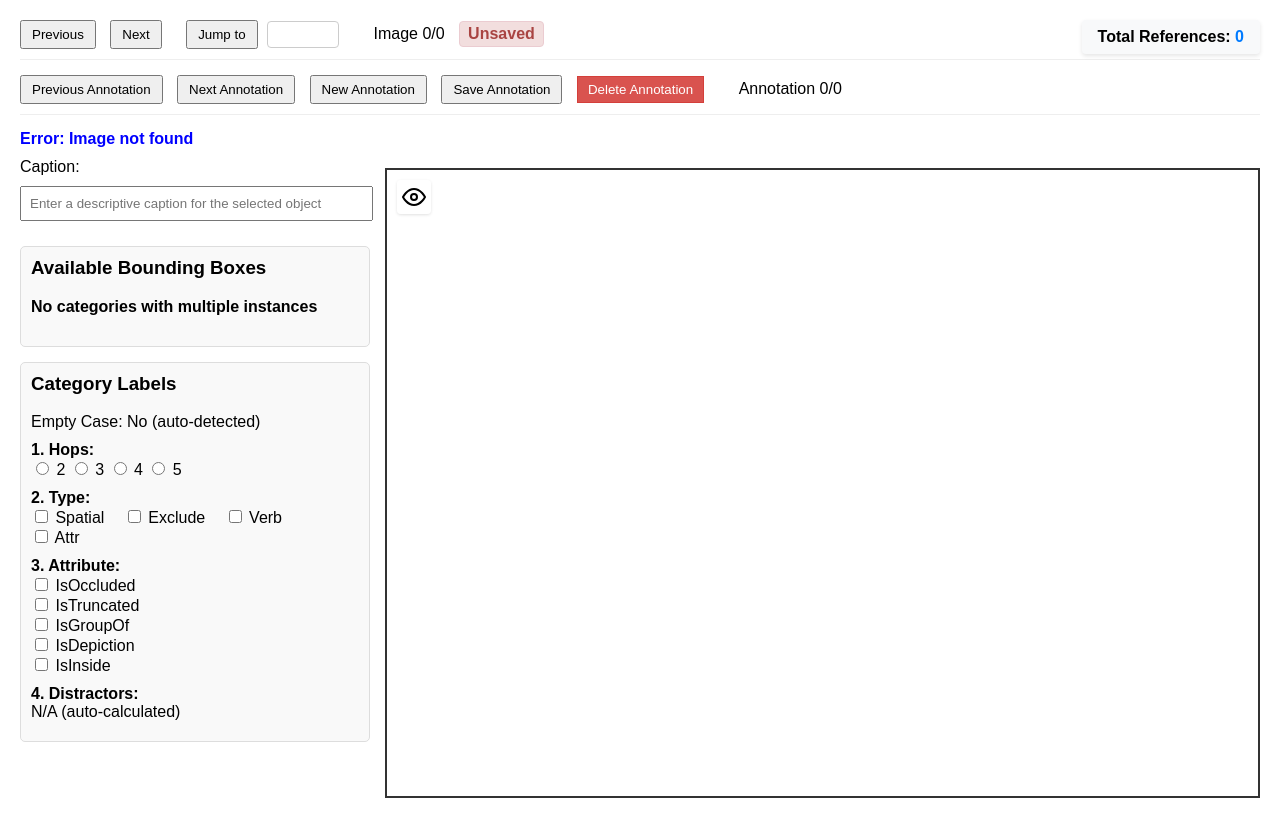
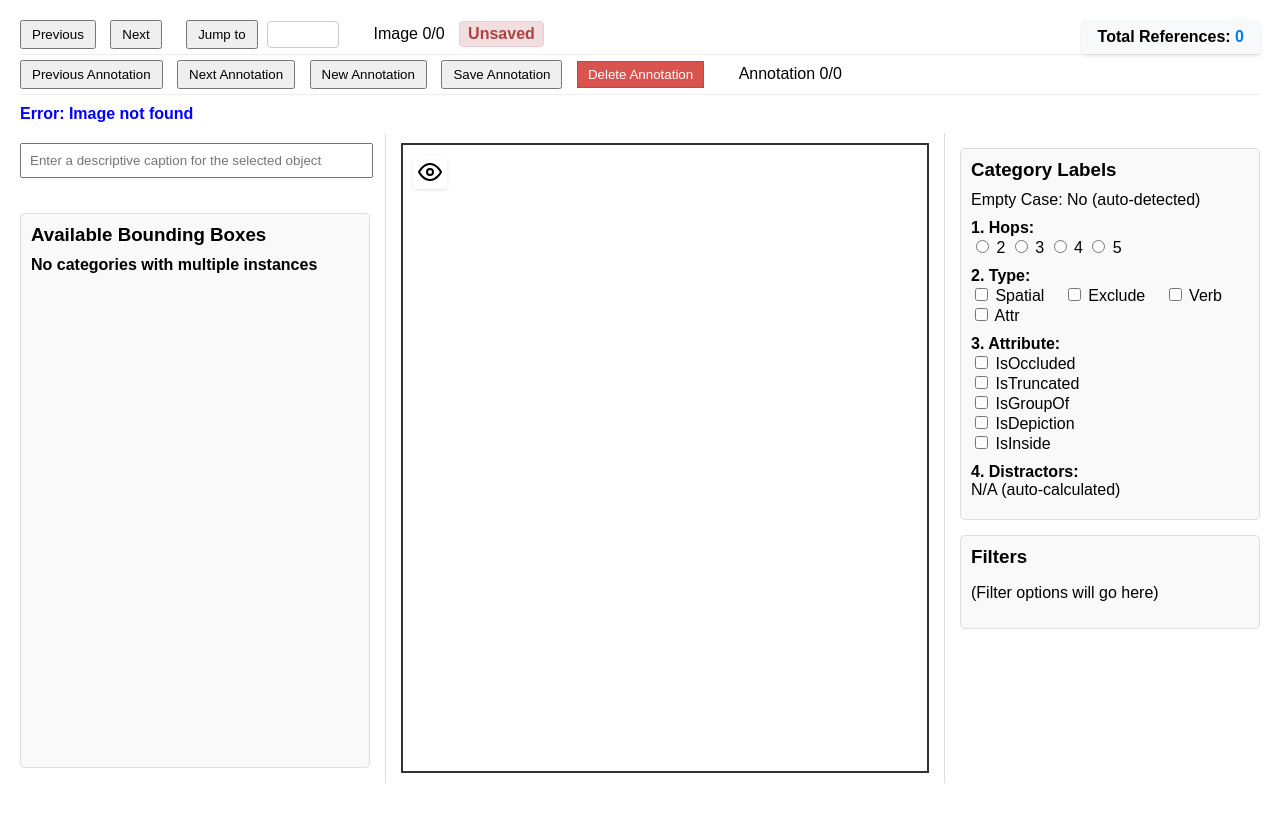
Before and after one commit to kuoyang1999/refcocos-annotator, a Flask app: page / in a window 1280 px wide. After the commit the page ends 783 px from the top, so only its background shows below. Run offline with Flask 2, Linux system fonts and the light colour scheme; data that the repository does not hold is empty; a map, chart or similar area stays blank.

Commit message:
feat: change the web apperance

```diff
--- a/refcocos_annotator/static/css/style.css
+++ b/refcocos_annotator/static/css/style.css
@@ -1,19 +1,44 @@
-body { font-family: Arial, sans-serif; margin: 20px; }
+body { font-family: Arial, sans-serif; margin: 20px; overflow: hidden; }
 #canvas-container { border: 2px solid #333; margin: 10px 0; position: relative; display: inline-block; }
 canvas { display: block; }
 #status { font-weight: bold; color: blue; margin: 10px 0; }
 button { padding: 5px 10px; margin-right: 10px; }
 button:disabled { opacity: 0.5; }
 .form-section { margin: 15px 0; padding: 10px; border: 1px solid #ddd; border-radius: 5px; background-color: #f9f9f9; }
-.form-section h3 { margin-top: 0; }
+.form-section h3 { margin-top: 0; margin-bottom: 5px; }
 .option-group { margin: 10px 0; }
 .checkbox-group label { margin-right: 15px; display: inline-block; }
 .saved-indicator { color: green; font-weight: bold; display: none; }
 #main-container { display: flex; flex-wrap: nowrap; height: calc(100vh - 150px); }
-#left-panel { width: 350px; overflow-y: auto; padding-right: 15px; }
-#right-panel { flex: 1; display: flex; flex-direction: column; min-width: 500px; overflow: hidden; }
+#left-panel {
+    width: 350px; /* Fixed width for left panel */
+    /* overflow-y: auto; */ /* Removed to make panel non-scrolling */
+    padding-right: 15px;
+    border-right: 1px solid #ddd; /* Optional: separator */
+    display: flex; /* Ensure left panel is flex container */
+    flex-direction: column;
+}
+#middle-panel { flex: 1; display: flex; flex-direction: column; min-width: 500px; overflow: hidden; padding: 0 15px; }
+#right-panel {
+    width: 300px; /* Fixed width for right panel */
+    /* overflow-y: auto; */ /* Removed to make panel non-scrolling */
+    padding-left: 15px;
+    border-left: 1px solid #ddd; /* Optional: separator */
+}
 #coords { margin: 10px 0; }
-#bbox-selector { margin: 10px 0; max-height: 300px; overflow-y: auto; }
+#left-panel > .form-section:nth-child(3) { /* Assuming it's the 3rd child: caption div, problem div, bbox div */
+    flex: 1; /* Allow this section to grow */
+    display: flex;
+    flex-direction: column;
+    /* margin-bottom: 20px; */ /* Removed margin from section */
+    min-height: 0; /* Important for flex shrinking/growing in some browsers */
+}
+#bbox-selector {
+    margin: 0; /* Remove top/bottom margins if handled by parent */
+    /* max-height: calc(100vh - 300); */ /* Removed max-height */
+    overflow-y: auto;
+    flex: 1; /* Allow bbox selector to grow within its parent section */
+}
 .bbox-option { margin: 5px 0; cursor: pointer; padding: 5px; border-radius: 3px; }
 .bbox-option:hover { background-color: #eee; }
 .bbox-option.selected { background-color: #dff0d8; border: 1px solid #d6e9c6; }
@@ -51,8 +76,8 @@ button:disabled { opacity: 0.5; }
     color: #5cb85c;
 }
 .button-group {
-    margin-bottom: 15px;
-    padding-bottom: 10px;
+    margin-bottom: 5px;
+    padding-bottom: 5px;
     border-bottom: 1px solid #eee;
 }
 .danger-button {
--- a/refcocos_annotator/templates/reference_annotator.html
+++ b/refcocos_annotator/templates/reference_annotator.html
@@ -35,9 +35,9 @@
     <div id="image-path" style="display: none;"></div>
 
     <div id="main-container">
+        <!-- Left Panel: Caption, Problem, Bbox Selector -->
         <div id="left-panel">
             <div>
-                <label for="caption-input">Caption:</label>
                 <input type="text" id="caption-input" placeholder="Enter a descriptive caption for the selected object">
             </div>
             <div id="problem-container">
@@ -49,7 +49,29 @@
                 <div id="category-info" class="category-info">No categories with multiple instances</div>
                 <div id="bbox-selector"></div>
             </div>
+        </div>
 
+        <!-- Middle Panel: Visualization -->
+        <div id="middle-panel">
+            <div id="image-container">
+                <div id="canvas-container">
+                    <div id="toggle-view-icon" title="Toggle view mode">
+                        <svg xmlns="http://www.w3.org/2000/svg" width="24" height="24" viewBox="0 0 24 24" fill="none" stroke="currentColor" stroke-width="2" stroke-linecap="round" stroke-linejoin="round" class="show-all-icon">
+                            <path d="M1 12s4-8 11-8 11 8 11 8-4 8-11 8-11-8-11-8z"></path>
+                            <circle cx="12" cy="12" r="3"></circle>
+                        </svg>
+                        <svg xmlns="http://www.w3.org/2000/svg" width="24" height="24" viewBox="0 0 24 24" fill="none" stroke="currentColor" stroke-width="2" stroke-linecap="round" stroke-linejoin="round" class="show-selected-icon" style="display: none;">
+                            <path d="M17.94 17.94A10.07 10.07 0 0 1 12 20c-7 0-11-8-11-8a18.45 18.45 0 0 1 5.06-5.94M9.9 4.24A9.12 9.12 0 0 1 12 4c7 0 11 8 11 8a18.5 18.5 0 0 1-2.16 3.19m-6.72-1.07a3 3 0 1 1-4.24-4.24"></path>
+                            <line x1="1" y1="1" x2="23" y2="23"></line>
+                        </svg>
+                    </div>
+                    <canvas id="canvas"></canvas>
+                </div>
+            </div>
+        </div>
+
+        <!-- Right Panel: Category Labels -->
+        <div id="right-panel">
             <div class="form-section">
                 <h3>Category Labels</h3>
 
@@ -113,25 +135,16 @@
                     </div>
                 </div>
             </div>
+
+            <!-- New Filters Section -->
+            <div class="form-section" id="filters-section">
+                <h3>Filters</h3>
+                <!-- Placeholder content -->
+                <p>(Filter options will go here)</p>
+            </div>
+
         </div>
 
-        <div id="right-panel">
-            <div id="image-container">
-                <div id="canvas-container">
-                    <div id="toggle-view-icon" title="Toggle view mode">
-                        <svg xmlns="http://www.w3.org/2000/svg" width="24" height="24" viewBox="0 0 24 24" fill="none" stroke="currentColor" stroke-width="2" stroke-linecap="round" stroke-linejoin="round" class="show-all-icon">
-                            <path d="M1 12s4-8 11-8 11 8 11 8-4 8-11 8-11-8-11-8z"></path>
-                            <circle cx="12" cy="12" r="3"></circle>
-                        </svg>
-                        <svg xmlns="http://www.w3.org/2000/svg" width="24" height="24" viewBox="0 0 24 24" fill="none" stroke="currentColor" stroke-width="2" stroke-linecap="round" stroke-linejoin="round" class="show-selected-icon" style="display: none;">
-                            <path d="M17.94 17.94A10.07 10.07 0 0 1 12 20c-7 0-11-8-11-8a18.45 18.45 0 0 1 5.06-5.94M9.9 4.24A9.12 9.12 0 0 1 12 4c7 0 11 8 11 8a18.5 18.5 0 0 1-2.16 3.19m-6.72-1.07a3 3 0 1 1-4.24-4.24"></path>
-                            <line x1="1" y1="1" x2="23" y2="23"></line>
-                        </svg>
-                    </div>
-                    <canvas id="canvas"></canvas>
-                </div>
-            </div>
-        </div>
     </div>
 
     <script src="{{ url_for('static', filename='js/script.js') }}"></script>
```
